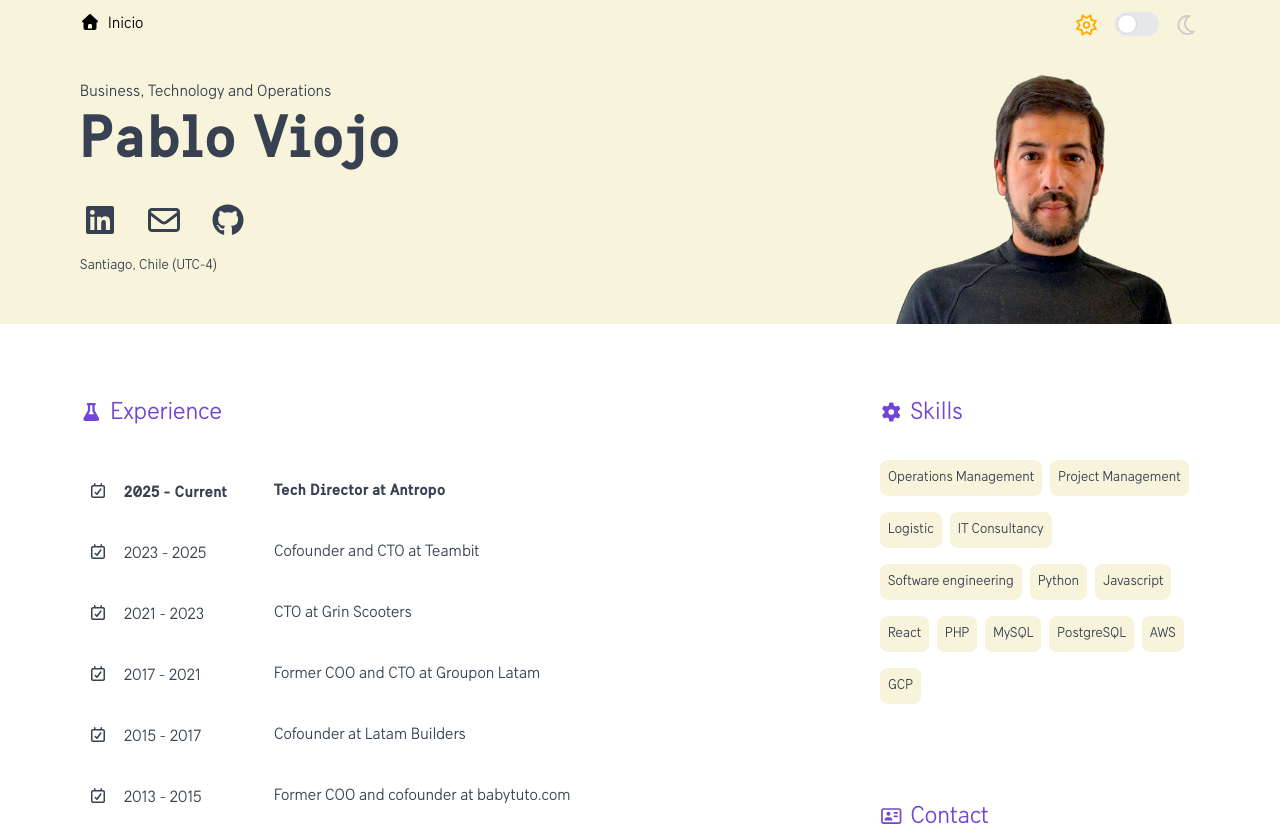
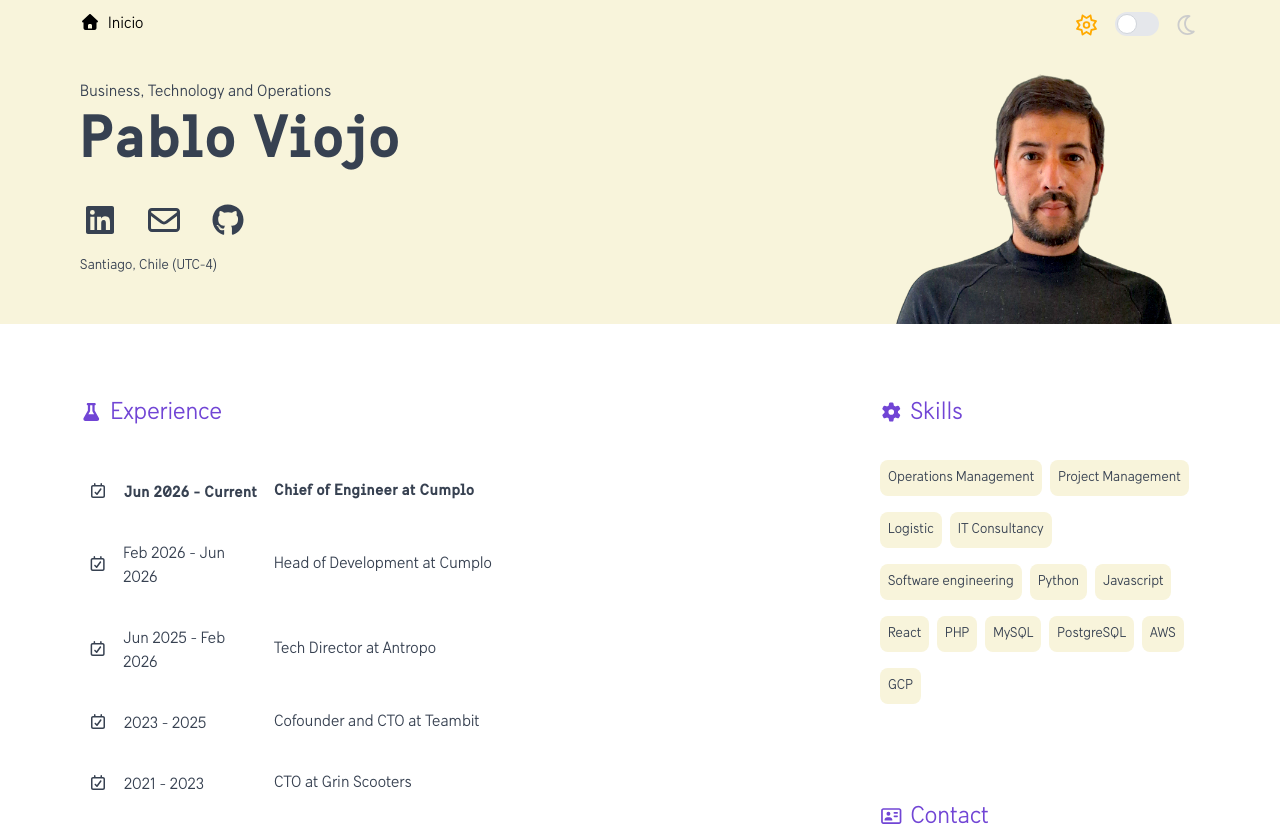
Before and after one commit to pviojo/portfolio, a Next.js app: page / in a window 1280 px wide. Shown: the top 826 px of the page. Built offline with nearby package versions, Linux system fonts and the light colour scheme.

Commit message:
fix(portfolio): update Cumplo experience and Antropo dates

```diff
--- a/src/app/(public)/page.tsx
+++ b/src/app/(public)/page.tsx
@@ -103,7 +103,9 @@ export default async function Home() {
               </div>
               <div className='border-gray-200 dark:border-gray-600 border-b mb-8'>
                 {[
-                  [2025, null, 'Tech Director at Antropo'],
+                  ['Jun 2026', null, 'Chief of Engineer at Cumplo'],
+                  ['Feb 2026', 'Jun 2026', 'Head of Development at Cumplo'],
+                  ['Jun 2025', 'Feb 2026', 'Tech Director at Antropo'],
                   [2023, 2025, 'Cofounder and CTO at Teambit'],
                   [2021, 2023, 'CTO at Grin Scooters'],
                   [2017, 2021, 'Former COO and CTO at Groupon Latam'],
```
